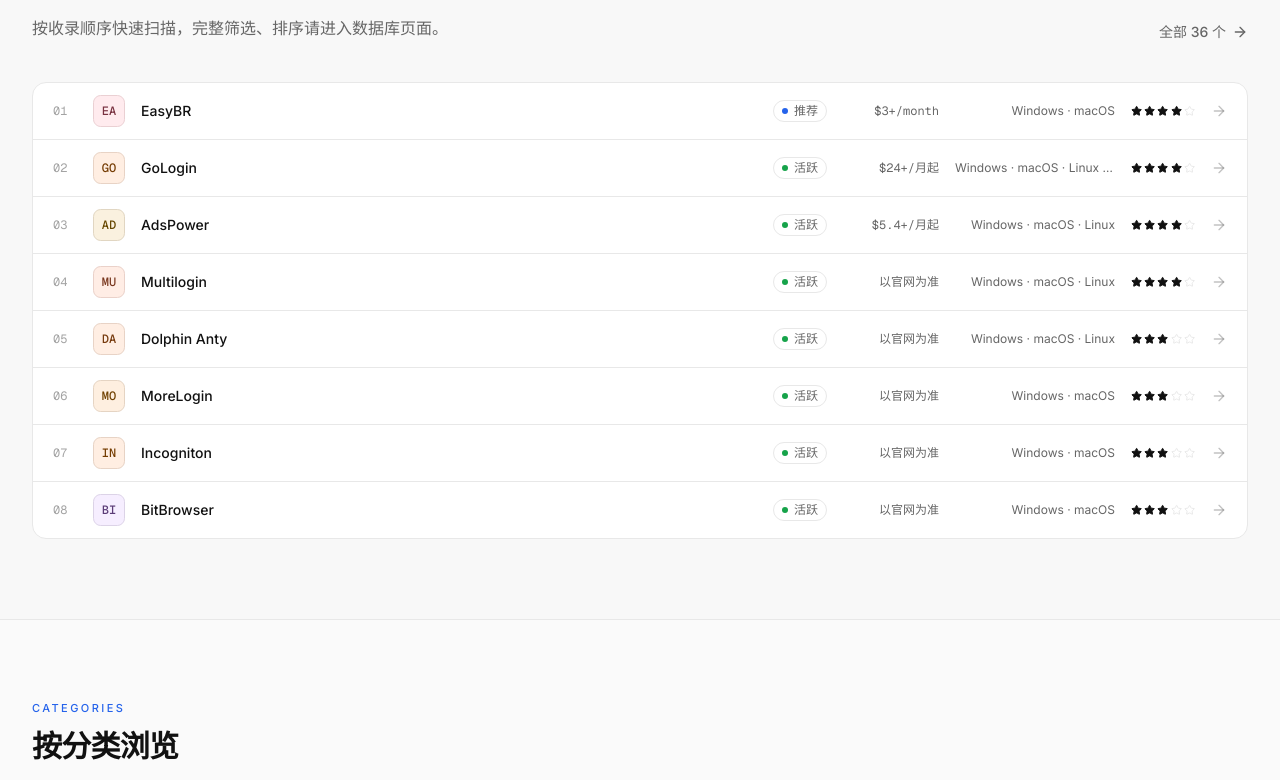
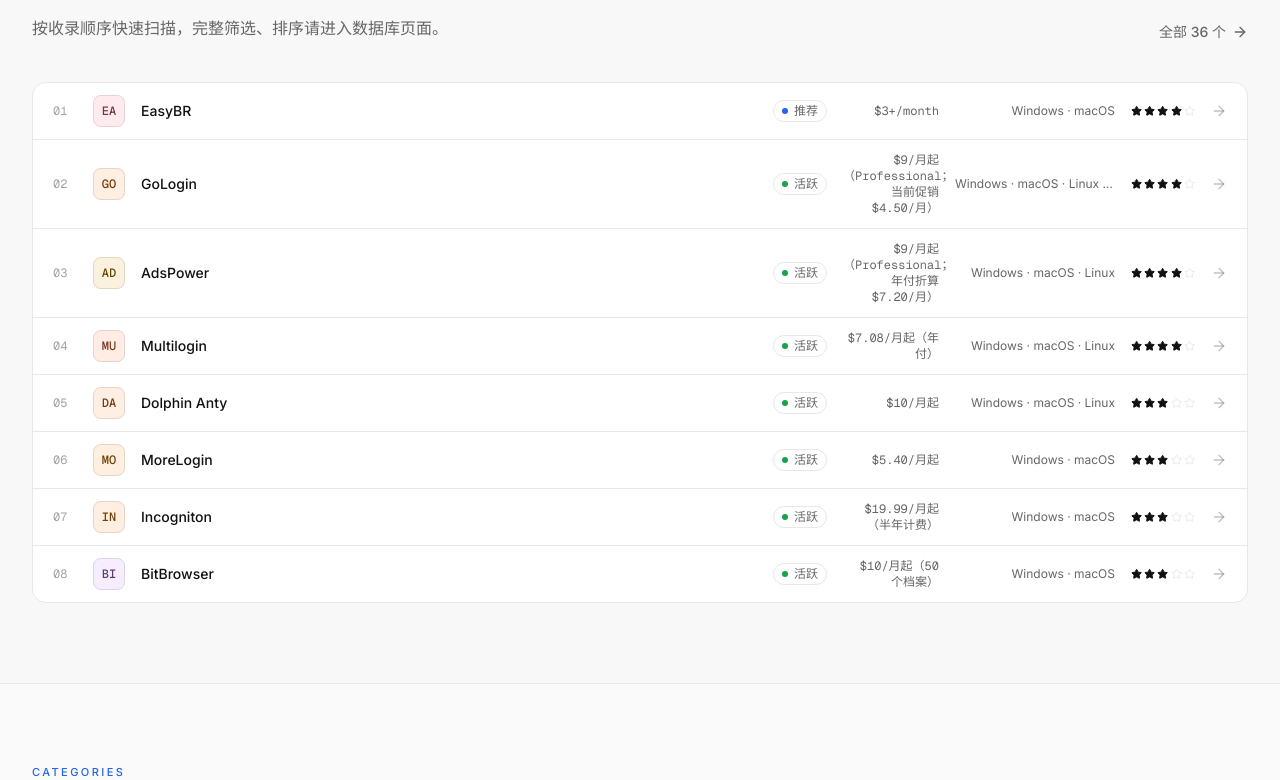
Before and after one commit to xxjrq/browserhub, a Next.js app: page / in a window 1280 px wide. Shown: the part 1642-2422 px from the top of the page. Built offline with nearby package versions, Linux system fonts and the light colour scheme; no server answers.

Commit message:
feat: add official browser pricing data

```diff
--- a/src/app/browsers/[slug]/page.tsx
+++ b/src/app/browsers/[slug]/page.tsx
@@ -163,6 +163,7 @@ export default async function BrowserDetailPage({ params }: { params: Promise<{
 						<CardContent className="space-y-4">
 							<SpecRow label="免费额度" value={browser.free} />
 							<SpecRow label="起步价格" value={<span className="font-mono">{browser.price}</span>} />
+							<SpecRow label="官方价格页" value={<a href={browser.pricingUrl ?? browser.website} target="_blank" rel="noopener noreferrer" className="text-primary underline-offset-4 hover:underline">查看</a>} />
 							<SpecRow label="环境数量" value={browser.profiles} />
 							<Separator />
 							<CapabilityRow label="API" ok={browser.api} />
@@ -172,6 +173,7 @@ export default async function BrowserDetailPage({ params }: { params: Promise<{
 							<SpecRow label="平台" value={browser.platforms.join(", ")} />
 							<SpecRow label="内核" value={browser.engine} />
 							<SpecRow label="存储" value={browser.storage} />
+							{browser.pricingCheckedAt && <p className="border-t pt-3 text-xs leading-5 text-muted-foreground">价格核对：{browser.pricingCheckedAt} · 价格可能随官网套餐调整</p>}
 							<div className="flex items-center justify-between gap-4">
 								<span className="text-sm text-muted-foreground">编辑评分</span>
 								<Rating value={browser.rating} />
--- a/src/data/resources.ts
+++ b/src/data/resources.ts
@@ -34,6 +34,8 @@ export type BrowserResource = {
 	cons: string[];
 	updatedAt: string;
 	sourceUrl: string;
+	pricingUrl?: string;
+	pricingCheckedAt?: string;
 	icon?: string;
 };
 
@@ -91,6 +93,7 @@ export type ComparisonResource = {
 };
 
 const updatedAt = "2026-08-11";
+const pricingCheckedAt = "2026-08-12";
 const officialSite = "https://www.ebrower.com/";
 
 const detailedBrowsers: Record<string, Partial<BrowserResource>> = {
@@ -109,10 +112,35 @@ const detailedBrowsers: Record<string, Partial<BrowserResource>> = {
 		website: officialSite,
 		download: "https://www.ebrower.com/down.html",
 		rating: 4,
+		pricingUrl: "https://www.ebrower.com/",
 	},
-	gologin: { description: "面向多账号和自动化的云端指纹浏览器", rating: 4 },
-	adspower: { description: "面向电商运营和自动化流程的指纹浏览器", rating: 4 },
-	multilogin: { description: "面向团队和企业流程的指纹浏览器", rating: 4 }
+	gologin: { description: "面向多账号和自动化的云端指纹浏览器", rating: 4, free: "3 个浏览器档案", price: "$9/月起（Professional；当前促销 $4.50/月）", pricingUrl: "https://gologin.com/pricing/" },
+	adspower: { description: "面向电商运营和自动化流程的指纹浏览器", rating: 4, free: "2 个档案永久免费", price: "$9/月起（Professional；年付折算 $7.20/月）", pricingUrl: "https://www.adspower.com/pricing" },
+	multilogin: { description: "面向团队和企业流程的指纹浏览器", rating: 4, free: "5 个档案免费", price: "$7.08/月起（年付）", pricingUrl: "https://multilogin.com/pricing/" },
+	"dolphin-anty": { free: "5 个档案免费", price: "$10/月起", pricingUrl: "https://dolphin-anty.com/pricing/" },
+	morelogin: { free: "2 个档案永久免费", price: "$5.40/月起", pricingUrl: "https://www.morelogin.com/pricing" },
+	incogniton: { free: "前 2 个月 10 个档案，之后 3 个", price: "$19.99/月起（半年计费）", pricingUrl: "https://incogniton.com/pricing/" },
+	bitbrowser: { free: "10 个档案永久免费", price: "$10/月起（50 个档案）", pricingUrl: "https://www.bitbrowser.net/price" },
+	"octo-browser": { free: "试用/促销额度以官网为准", price: "$10/月起", pricingUrl: "https://octobrowser.net/pricing/" },
+	kameleo: { free: "免费计划；100 个云端档案", price: "$51.93/月起（约 €45）", pricingUrl: "https://kameleo.io/pricing" },
+	undetectable: { free: "5–45 个云端档案免费", price: "$34/月起", pricingUrl: "https://undetectable.io/pricing/" },
+	ixbrowser: { free: "免费版 $0/月", price: "$2.81/月起（约 ¥19）", pricingUrl: "https://www.ixbrowser.com/en/pricing" },
+	nstbrowser: { free: "免费计划", price: "按档案启动/代理用量计费；代理 $0.30/GB 起", pricingUrl: "https://www.nstbrowser.io/en/pricing" },
+	hidemyacc: { free: "7 天免费试用", price: "$5/月起（年付价）", pricingUrl: "https://hidemyacc.com/pricing" },
+	dicloak: { free: "$0/月免费计划", price: "$8/月起（年付折算 $4.80/月）", pricingUrl: "https://dicloak.com/pricing" },
+	"ghost-browser": { free: "免费版", price: "$21/月起（年付）", pricingUrl: "https://ghostbrowser.com/upgrade/" },
+	wade: { free: "7 天完整试用", price: "$10/月起", pricingUrl: "https://wade.is/pricing" },
+	"linken-sphere": { free: "免费计划", price: "$24/月起", pricingUrl: "https://ls.app/pricing" },
+	camoufox: { free: "开源免费", price: "$0（开源）", pricingUrl: "https://camoufox.com/" },
+	gpmlogin: { free: "7 天免费试用", price: "$125 起（终身授权）", pricingUrl: "https://gpmloginapp.com/en" },
+	"browser-automation-studio": { free: "免费版", price: "$80/年（高级版）", pricingUrl: "https://bablosoft.com/shop/BrowserAutomationStudio" },
+	lightpanda: { free: "$0/月；每月含 10 小时", price: "$19/月起", pricingUrl: "https://lightpanda.io/pricing" },
+	roxybrowser: { free: "3 个档案免费试用", price: "$4.80/月起", pricingUrl: "https://roxybrowser.com/pricing" },
+	nullprint: { free: "7 天试用", price: "$9/月起", pricingUrl: "https://nullprint.net/pricing/" },
+	multizen: { free: "开源免费", price: "$0（MIT 开源）", pricingUrl: "https://getmultizen.com/" },
+	donutbrowser: { free: "免费计划；本地档案永久免费", price: "$29/月起（Solo）", pricingUrl: "https://donutbrowser.com/pricing/" },
+	"0detect": { free: "1 个档案免费计划", price: "免费计划；付费价格以官网为准", pricingUrl: "https://0detect.com/prices" },
+	adblogin: { free: "无限本地档案永久免费", price: "$0（永久免费）", pricingUrl: "https://adblogin.com/" }
 };
 
 const readmeRows = readmeBrowserCatalog.browsers as Array<{ id: string; name: string; url: string; status: ResourceStatus; rating: number; freePlan: string; price: string; platforms: string[] }>;
@@ -126,6 +154,12 @@ const normalizePlatform = (value: string) => {
 const normalizeStatus = (value: string): ResourceStatus => {
 	if (["recommended", "active", "open-source", "experimental", "pending-review", "inactive"].includes(value)) return value as ResourceStatus;
 	return "pending-review";
+};
+const normalizePrice = (value: string) => {
+	if (value === "以官网为准") return "官网动态报价";
+	if (value === "免费") return "$0（免费）";
+	if (value === "试用") return "免费试用，详见官网价格页";
+	return value;
 };
 
 export const browsers: BrowserResource[] = readmeRows.map(row => {
@@ -141,7 +175,7 @@ export const browsers: BrowserResource[] = readmeRows.map(row => {
 		description: detail.description ?? `${row.name} 的浏览器环境与多账号资源整理`,
 		longDescription: detail.longDescription ?? `${row.name} 的公开资源信息，包括状态、平台、浏览器内核和适用场景。使用前请以官方页面为准。`,
 		free: detail.free ?? row.freePlan,
-		price: detail.price ?? row.price,
+		price: normalizePrice(detail.price ?? row.price),
 		profiles: detail.profiles ?? "未公开",
 		api: detail.api ?? (catalog?.automation ?? false),
 		automation: detail.automation ?? (catalog?.automation ?? false),
@@ -163,6 +197,8 @@ export const browsers: BrowserResource[] = readmeRows.map(row => {
 		cons: detail.cons ?? ["功能和套餐可能变化"],
 		updatedAt,
 		sourceUrl: `https://github.com/xxjrq/antidetect-browser-hub/blob/main/README.md#${nameSlug}`,
+		pricingUrl: detail.pricingUrl ?? row.url,
+		pricingCheckedAt,
 		icon: detail.icon
 	};
 });
```
